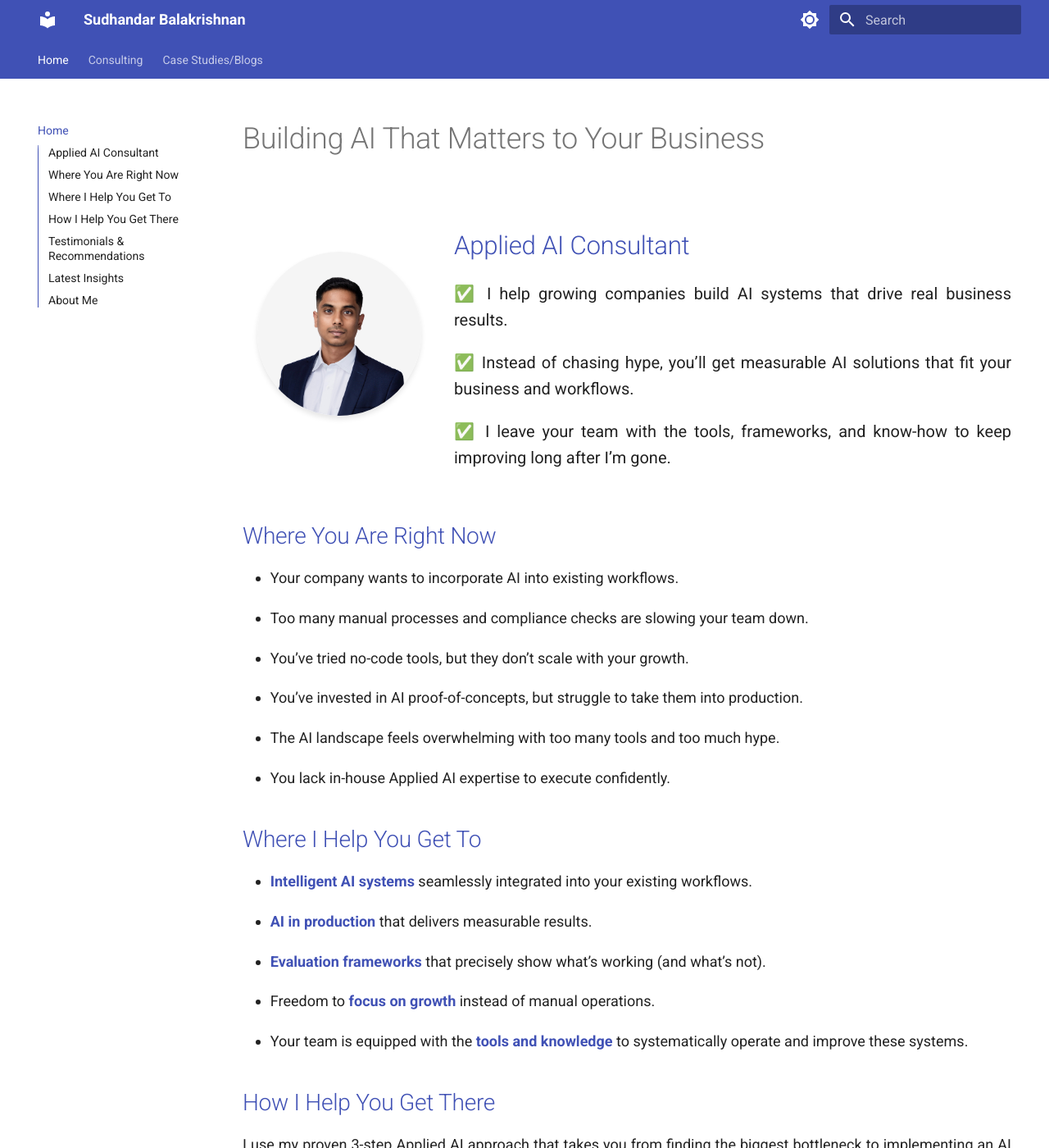
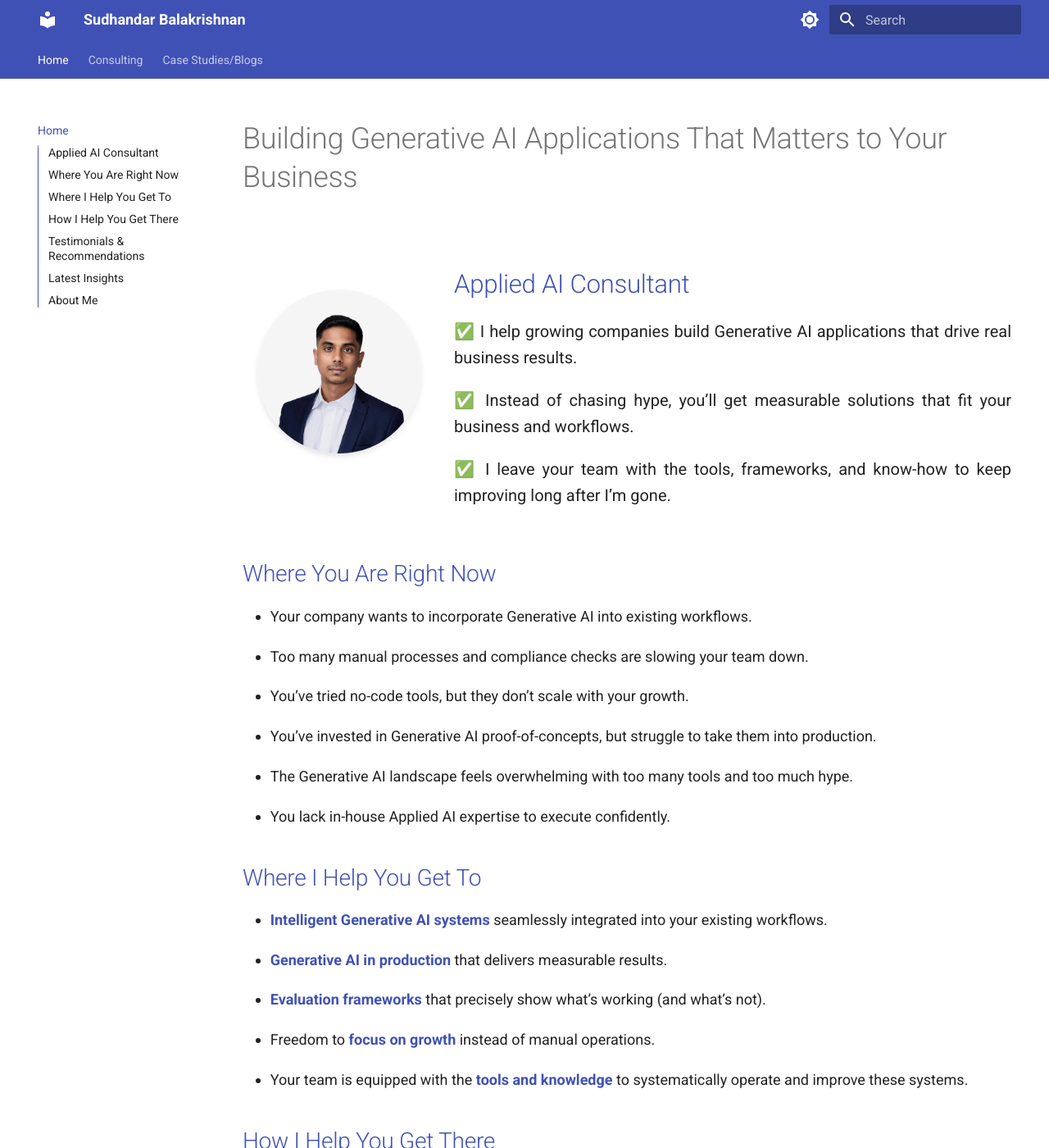
Before and after one commit to Sudhandar/blog, an MkDocs documentation site: the page built from docs/index.md, in a window 1280 px wide and 1400 px high. Shown: the whole window at 82% size. Built offline with MkDocs 1.6.1 and Material for MkDocs 9.7.7, drawn with Linux system fonts in a browser that asks for light colours; comment, search, counter and statistics services are not loaded; some of the changed text lies outside the part shown.

Commit message:
fixed gen ai

```diff
--- a/docs/index.md
+++ b/docs/index.md
@@ -1,13 +1,13 @@
-# Building AI That Matters to Your Business
+# Building Generative AI Applications That Matters to Your Business
 
 <div class="profile-section" markdown>
 <img src="assets/profile.jpg" alt="Sudhandar Balakrishnan" class="profile-photo" align="right">
 <div class="profile-content" markdown = "1">
 ## Applied AI Consultant
 
-✅ I help growing companies build AI systems that drive real business results.
+✅ I help growing companies build Generative AI applications that drive real business results.
 
-✅ Instead of chasing hype, you’ll get measurable AI solutions that fit your business and workflows.
+✅ Instead of chasing hype, you’ll get measurable solutions that fit your business and workflows.
 
 ✅ I leave your team with the tools, frameworks, and know-how to keep improving long after I’m gone.
 
@@ -16,17 +16,17 @@
 
 ## Where You Are Right Now {: #whats-at-stake }
 
-- Your company wants to incorporate AI into existing workflows.
+- Your company wants to incorporate Generative AI into existing workflows.
 - Too many manual processes and compliance checks are slowing your team down.
 - You’ve tried no-code tools, but they don’t scale with your growth.
-- You’ve invested in AI proof-of-concepts, but struggle to take them into production.
-- The AI landscape feels overwhelming with too many tools and too much hype.
+- You’ve invested in Generative AI proof-of-concepts, but struggle to take them into production.
+- The Generative AI landscape feels overwhelming with too many tools and too much hype.
 - You lack in-house Applied AI expertise to execute confidently.
 
 ## Where I Help You Get To
 
-- **Intelligent AI systems** seamlessly integrated into your existing workflows.
-- **AI in production** that delivers measurable results.
+- **Intelligent Generative AI systems** seamlessly integrated into your existing workflows.
+- **Generative AI in production** that delivers measurable results.
 - **Evaluation frameworks** that precisely show what’s working (and what’s not).
 - Freedom to **focus on growth** instead of manual operations.
 - Your team is equipped with the **tools and knowledge** to systematically operate and improve these systems.
@@ -34,7 +34,7 @@
 
 ## How I Help You Get There
 
-I use my proven 3-step Applied AI approach that takes you from finding the biggest bottleneck to implementing an AI system that matters to your business. Find more about my process here:
+I use my proven 3-step Applied AI approach that takes you from finding the biggest bottleneck to implementing a Generative AI application that matters to your business. Find more about my process here:
 
 <div class="grid cards" markdown>
 
```
Also changed, not shown: docs/consulting.md (+1 -1 lines).
